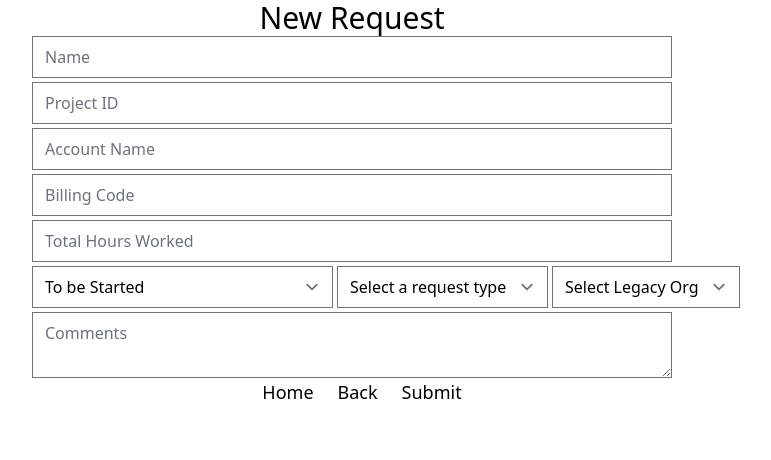
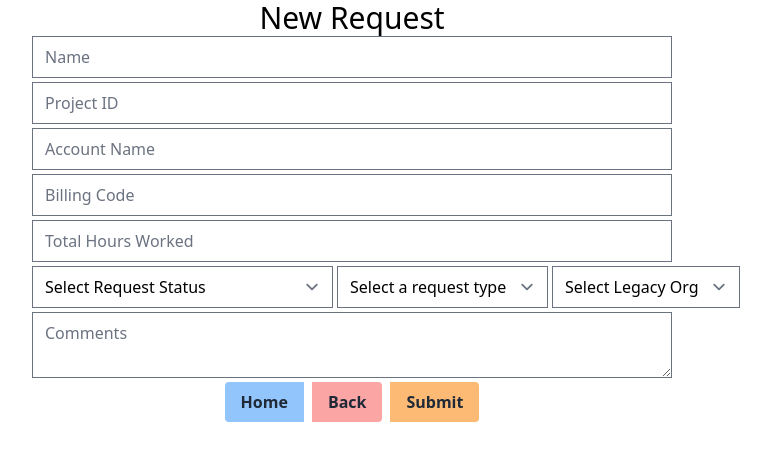
Before and after one commit to hkbertoson/tracker-db, a Next.js app: page /requests/add in a window 1280 px wide. Shown: the top 460 px of the page, without its empty margins (288-1059 px from the left). Built offline with nearby package versions, Linux system fonts and the light colour scheme.

Commit message:
Updated UI and prisma

```diff
--- a/package.json
+++ b/package.json
@@ -10,7 +10,7 @@
 		"lint": "next lint"
 	},
 	"dependencies": {
-		"@prisma/client": "^4.3.1",
+		"@prisma/client": "^4.6.1",
 		"babel-plugin-superjson-next": "^0.4.4",
 		"dotenv": "^16.0.2",
 		"next": "^13.0.4",
@@ -31,7 +31,7 @@
 		"eslint": "8.22.0",
 		"eslint-config-next": "^13.0.4",
 		"postcss": "^8.4.16",
-		"prisma": "^4.3.1",
+		"prisma": "^4.6.1",
 		"tailwindcss": "^3.1.8",
 		"typescript": "4.7.4"
 	}
--- a/src/components/Buttons/AddButton.tsx
+++ /dev/null
@@ -1,14 +0,0 @@
-import Link from 'next/link';
-import {MainPageProps} from '@/utils/types';
-
-export default function HomeButton({title, url}: MainPageProps) {
-	return (
-		<Link href={url}>
-			<button
-				className="btn btn-primary rounded-full text-lg pl-5"
-				type="submit">
-				{title}
-			</button>
-		</Link>
-	);
-}
--- a/src/components/Buttons/BackButton.tsx
+++ /dev/null
@@ -1,14 +0,0 @@
-import Link from 'next/link';
-import {MainPageProps} from '@/utils/types';
-
-export default function HomeButton({title, url}: MainPageProps) {
-	return (
-		<Link href={url}>
-			<button
-				className="btn btn-primary rounded-full text-lg pl-5"
-				type="submit">
-				{title}
-			</button>
-		</Link>
-	);
-}
--- a/src/components/Buttons/Edit.tsx
+++ /dev/null
@@ -1,13 +0,0 @@
-import {FaEye, FaEdit} from 'react-icons/fa';
-import Link from 'next/link';
-export default function HomeButton({}) {
-	return (
-		<Link href={url}>
-			<button
-				className="btn btn-primary rounded-full text-lg pl-5"
-				type="submit">
-				{title}
-			</button>
-		</Link>
-	);
-}
--- a/src/components/Buttons/HomeButton.tsx
+++ /dev/null
@@ -1,14 +0,0 @@
-import Link from 'next/link';
-import {MainPageProps} from '@/utils/types';
-
-export default function HomeButton({title, url}: MainPageProps) {
-	return (
-		<Link href={url}>
-			<button
-				className="btn btn-primary rounded-full text-lg pl-5"
-				type="submit">
-				{title}
-			</button>
-		</Link>
-	);
-}
--- /dev/null
+++ b/src/components/Buttons/MainButton.tsx
@@ -0,0 +1,24 @@
+import Link from 'next/link';
+import {MainPageProps} from '@/utils/types';
+
+export default function MainButton() {
+	return (
+		<div className="flex flex-row gap-2 items-center mt-1">
+			<Link href="/">
+				<button className="bg-blue-300 hover:bg-blue-400 text-gray-800 font-bold py-2 px-4 rounded-l">
+					Home
+				</button>
+			</Link>
+			<Link href="/requests">
+				<button className="bg-red-300 hover:bg-red-400 text-gray-800 font-bold py-2 px-4 rounded-r">
+					Back
+				</button>
+			</Link>
+			<button
+				type="submit"
+				className="bg-orange-300 hover:bg-orange-400 text-gray-800 font-bold py-2 px-4 rounded-r">
+				Submit
+			</button>
+		</div>
+	);
+}
--- a/src/components/Buttons/index.ts
+++ /dev/null
@@ -1,3 +0,0 @@
-export {default as HomeButton} from './HomeButton';
-export {default as BackButton} from './BackButton';
-export {default as AddButton} from './AddButton';
--- a/src/pages/api/requests/add/index.ts
+++ b/src/pages/api/requests/add/index.ts
@@ -5,8 +5,17 @@ export default async function handle(
 	req: NextApiRequest,
 	res: NextApiResponse
 ) {
-	const {name, projectID, accountName, status, requestType, totalHours} =
-		req.body;
+	const {
+		name,
+		projectID,
+		accountName,
+		status,
+		requestType,
+		totalHours,
+		legacyOrg,
+		comments,
+		billingCode,
+	} = req.body;
 	const result = await prisma.requests.create({
 		data: {
 			name: name,
@@ -15,6 +24,9 @@ export default async function handle(
 			status: status,
 			request_type: requestType,
 			total_hours_spent: totalHours,
+			legacy_org: legacyOrg,
+			comment: comments,
+			wbs: billingCode,
 		},
 	});
 	res.json(result);
--- a/src/pages/requests/add/index.tsx
+++ b/src/pages/requests/add/index.tsx
@@ -1,18 +1,18 @@
-import React, {useState} from 'react';
+import {useState} from 'react';
 import {requestValues, statusValues} from '@/utils/types';
 import Router from 'next/router';
 import Link from 'next/link';
-import {AddButton, BackButton, HomeButton} from '@/components/Buttons';
+import MainButton from '@/components/Buttons/MainButton';
 
 const AddRequest = () => {
 	const initialRequestState = {
 		name: '',
 		projectID: '',
 		accountName: '',
-		status: 'DEFAULT',
-		requestType: 'DEFAULT',
+		status: '0',
+		requestType: '0',
 		billingCode: '',
-		legacyOrg: 'DEFAULT',
+		legacyOrg: '0',
 		comments: '',
 		totalHours: '',
 	};
@@ -26,24 +26,13 @@ const AddRequest = () => {
 	const submitData = async (e: any) => {
 		e.preventDefault();
 		try {
-			const data2 = {...requestDataState};
-			console.log(data2);
-			// const data = {
-			// 	name,
-			// 	projectID,
-			// 	accountName,
-			// 	status,
-			// 	requestType,
-			// 	totalHours,
-			// 	billingCode,
-			// 	legacyOrg,
-			// };
-			// await fetch('/api/requests/add', {
-			// 	method: 'POST',
-			// 	headers: {'Content-Type': 'application/json'},
-			// 	body: JSON.stringify(data),
-			// });
-			// await Router.push('/requests');
+			const data = {...requestDataState};
+			await fetch('/api/requests/add', {
+				method: 'POST',
+				headers: {'Content-Type': 'application/json'},
+				body: JSON.stringify(data),
+			});
+			await Router.push('/requests');
 		} catch (error) {
 			console.log(error);
 		}
@@ -99,10 +88,11 @@ const AddRequest = () => {
 						<select
 							onChange={handleChange}
 							className="flex-grow w-auto"
+							name="status"
 							value={requestDataState.status}>
-							{/* <option value="DEFAULT" disabled>
+							<option value="0" disabled>
 								Select Request Status
-							</option> */}
+							</option>
 							{statusValues.map((type) => (
 								<option key={type.name} value={type.value}>
 									{type.value}
@@ -112,8 +102,9 @@ const AddRequest = () => {
 						<select
 							onChange={handleChange}
 							className="flex-grow w-auto"
+							name="requestType"
 							value={requestDataState.requestType}>
-							<option value="DEFAULT" disabled>
+							<option value="0" disabled>
 								Select a request type
 							</option>
 							{requestValues.map((type) => (
@@ -125,8 +116,9 @@ const AddRequest = () => {
 						<select
 							onChange={handleChange}
 							className="flex-grow w-auto"
+							name="legacyOrg"
 							value={requestDataState.legacyOrg}>
-							<option value="DEFAULT" disabled>
+							<option value="0" disabled>
 								Select Legacy Org
 							</option>
 							<option value="CSC">CSC</option>
@@ -143,13 +135,7 @@ const AddRequest = () => {
 				</div>
 
 				<div className="flex gap-1 justify-center">
-					<HomeButton url="/" title="Home" />
-					<BackButton url="/requests" title="Back" />
-					<button
-						className="btn btn-primary rounded-full text-lg pl-5"
-						type="submit">
-						Submit
-					</button>
+					<MainButton />
 				</div>
 			</form>
 		</>
--- a/src/pages/requests/view/[id].tsx
+++ b/src/pages/requests/view/[id].tsx
@@ -1,7 +1,7 @@
 import prisma from '@/utils/prisma';
 import {RequestPageProps} from '@/utils/types';
 import Link from 'next/link';
-import {AddButton, HomeButton, BackButton} from '@/components/Buttons';
+// import {AddButton, HomeButton, BackButton} from '@/components/Buttons';
 import {Header} from '@/components/Header';
 
 export default function RequestPage(data: RequestPageProps) {
--- a/src/utils/types.ts
+++ b/src/utils/types.ts
@@ -1,8 +1,8 @@
 export const requestValues = [
 	{value: 'Rem', name: 'Rem'},
-	{label: 'Add On', name: 'Add'},
-	{label: 'Migration', name: 'Migration'},
-	{label: 'New Logo', name: 'Logo'},
+	{value: 'Add On', name: 'Add'},
+	{value: 'Migration', name: 'Migration'},
+	{value: 'New Logo', name: 'Logo'},
 ];
 
 export const statusValues = [
```
Also changed, not shown: src/components/Buttons/View.tsx (deleted), 2 other files (tests, documents, lock files or other folders).
